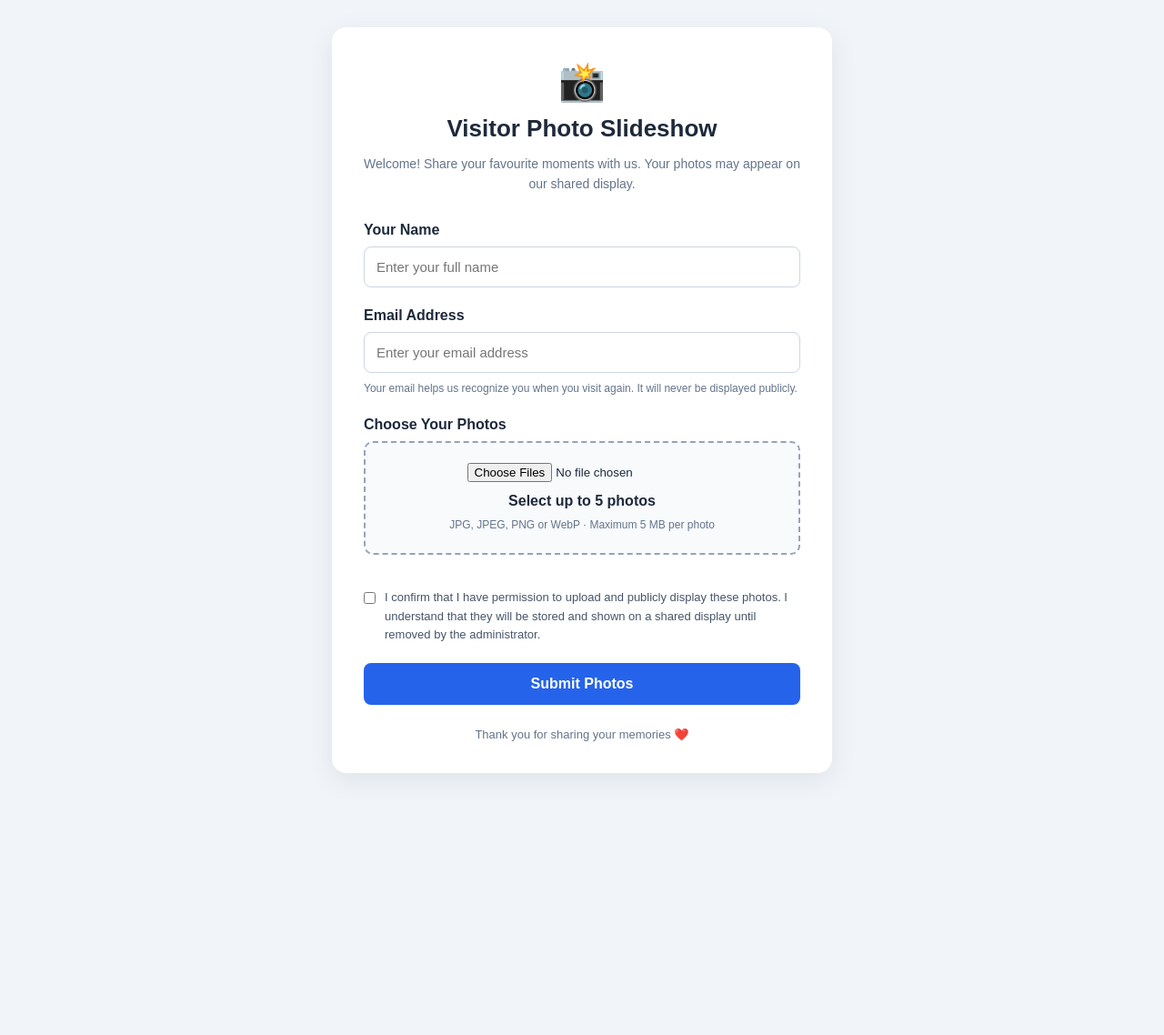
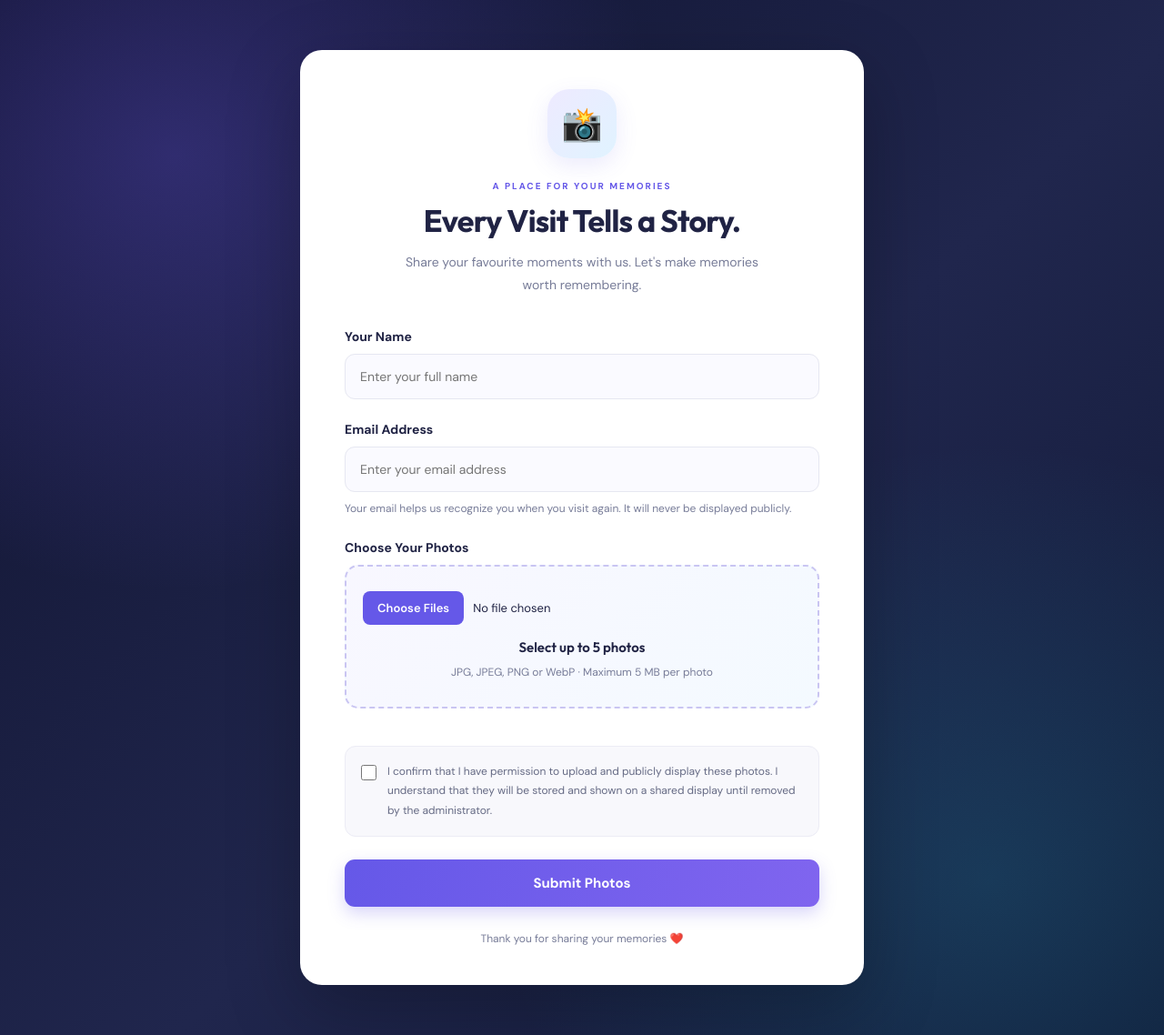
Before and after one commit to pareshmunjani/visitor-photo-slideshow, a PHP site: page / in a window 1280 px wide. Shown: the whole page at 91% size. Before the commit the page ends 852 px from the top, so only its background shows below. Run offline with PHP 8.4, Linux system fonts and the light colour scheme.

Commit message:
style: improve visitor upload page design

```diff
--- a/assets/css/style.css
+++ b/assets/css/style.css
@@ -1,3 +1,13 @@
+
+@import url('https://fonts.googleapis.com/css2?family=DM+Sans:wght@400;500;600;700&family=Outfit:wght@400;500;600;700;800&display=swap');
+
+:root {
+    --primary: #6558e8;
+    --primary-dark: #5042cf;
+    --text: #202344;
+    --muted: #777c98;
+    --border: #e6e7f1;
+}
 
 * {
     margin: 0;
@@ -6,10 +16,13 @@
 }
 
 body {
-    font-family: Arial, sans-serif;
-    background: #f1f5f9;
-    color: #1e293b;
+    font-family: 'DM Sans', sans-serif;
+    color: var(--text);
     min-height: 100vh;
+    background:
+        radial-gradient(ellipse at 15% 15%, rgba(113, 91, 240, .30), transparent 35%),
+        radial-gradient(ellipse at 85% 85%, rgba(35, 168, 195, .20), transparent 35%),
+        linear-gradient(135deg, #10132f, #20264d 55%, #111a37);
 }
 
 .page-container {
@@ -17,156 +30,286 @@ body {
     display: flex;
     justify-content: center;
     align-items: center;
-    padding: 30px 15px;
+    padding: 55px 20px;
 }
 
 .upload-card {
     width: 100%;
-    max-width: 550px;
+    max-width: 620px;
     background: #ffffff;
-    padding: 35px;
-    border-radius: 16px;
-    box-shadow: 0 8px 30px rgba(0, 0, 0, 0.08);
+    padding: 42px 48px;
+    border-radius: 24px;
+    box-shadow: 0 25px 80px rgba(0, 0, 0, .25);
+    border: 1px solid rgba(255, 255, 255, .6);
+    animation: appear .6s ease;
 }
+
+@keyframes appear {
+    from {
+        opacity: 0;
+        transform: translateY(18px);
+    }
+    to {
+        opacity: 1;
+        transform: translateY(0);
+    }
+}
+
+/* Header */
 
 .header {
     text-align: center;
-    margin-bottom: 30px;
+    margin-bottom: 35px;
 }
 
 .header-icon {
-    font-size: 42px;
+    width: 76px;
+    height: 76px;
+    display: flex;
+    align-items: center;
+    justify-content: center;
+    margin: 0 auto 18px;
+    border-radius: 24px;
+    font-size: 36px;
+    background: linear-gradient(135deg, #eeeaff, #e0f3ff);
+    box-shadow: 0 8px 25px rgba(101, 88, 232, .12);
+}
+
+.eyebrow {
+    display: inline-block;
+    color: var(--primary);
+    font-size: 10px;
+    font-weight: 700;
+    letter-spacing: 2px;
     margin-bottom: 12px;
 }
 
 .header h1 {
-    font-size: 26px;
+    font-family: 'Outfit', sans-serif;
+    font-size: 34px;
+    font-weight: 700;
+    letter-spacing: -.8px;
+    line-height: 1.2;
     margin-bottom: 12px;
 }
 
 .header p {
-    color: #64748b;
-    line-height: 1.6;
+    color: var(--muted);
     font-size: 14px;
+    line-height: 1.8;
+    max-width: 400px;
+    margin: auto;
 }
 
+/* Form */
+
 .form-group {
-    margin-bottom: 22px;
+    margin-bottom: 24px;
 }
 
 .form-group label {
     display: block;
-    font-weight: bold;
-    margin-bottom: 9px;
+    font-size: 14px;
+    font-weight: 700;
+    margin-bottom: 10px;
 }
 
 .form-group input[type="text"],
 .form-group input[type="email"] {
     width: 100%;
-    padding: 13px;
-    border: 1px solid #cbd5e1;
-    border-radius: 8px;
-    font-size: 15px;
+    padding: 15px 16px;
+    border: 1.5px solid var(--border);
+    border-radius: 11px;
+    font-family: inherit;
+    font-size: 14px;
+    color: var(--text);
+    background: #fafaff;
     outline: none;
+    transition: .25s;
 }
 
-.form-group input:focus {
-    border-color: #2563eb;
+.form-group input[type="text"]:focus,
+.form-group input[type="email"]:focus {
+    border-color: var(--primary);
+    background: #fff;
+    box-shadow: 0 0 0 4px rgba(101, 88, 232, .10);
 }
 
 .form-group small {
     display: block;
-    color: #64748b;
-    margin-top: 8px;
-    line-height: 1.5;
+    color: var(--muted);
+    margin-top: 9px;
+    line-height: 1.6;
     font-size: 12px;
 }
 
+/* Photo upload */
+
 .upload-area {
-    border: 2px dashed #94a3b8;
-    background: #f8fafc;
-    padding: 22px;
-    border-radius: 10px;
+    border: 2px dashed #c9c5f2;
+    background: linear-gradient(135deg, #f8f7ff, #f4faff);
+    padding: 27px 18px;
+    border-radius: 15px;
     text-align: center;
+    transition: .25s;
 }
 
-.upload-area input {
-    max-width: 100%;
-    margin-bottom: 12px;
+.upload-area:hover {
+    border-color: var(--primary);
+    background: #f4f2ff;
+}
+
+.upload-area input[type="file"] {
+    width: 100%;
+    font-family: inherit;
+    font-size: 13px;
+    cursor: pointer;
+}
+
+.upload-area input[type="file"]::file-selector-button {
+    border: none;
+    background: var(--primary);
+    color: white;
+    padding: 10px 16px;
+    border-radius: 8px;
+    font-family: inherit;
+    font-weight: 600;
+    cursor: pointer;
+    margin-right: 10px;
+}
+
+.upload-area input[type="file"]::file-selector-button:hover {
+    background: var(--primary-dark);
 }
 
 .upload-area p {
-    font-weight: bold;
-    margin-bottom: 7px;
+    font-family: 'Outfit', sans-serif;
+    font-weight: 600;
+    margin-top: 15px;
+    font-size: 15px;
 }
 
 .photo-preview {
     display: flex;
     flex-wrap: wrap;
-    gap: 10px;
-    margin-top: 15px;
+    gap: 12px;
+    margin-top: 16px;
 }
 
 .photo-preview img {
-    width: 85px;
-    height: 85px;
+    width: 100px;
+    height: 100px;
     object-fit: cover;
-    border-radius: 8px;
-    border: 1px solid #cbd5e1;
+    border-radius: 12px;
+    border: 3px solid white;
+    box-shadow: 0 4px 15px rgba(0, 0, 0, .12);
 }
 
+/* Error */
+
 .error-message {
-    color: #dc2626;
+    color: #dc3545;
     font-size: 13px;
-    margin-top: 8px;
+    margin-top: 10px;
+    font-weight: 600;
 }
+
+/* Consent */
 
 .consent-group {
     display: flex;
     align-items: flex-start;
-    gap: 10px;
-    margin: 20px 0;
+    gap: 12px;
+    padding: 17px;
+    background: #f8f8fc;
+    border: 1px solid #ececf5;
+    border-radius: 12px;
+    margin: 25px 0;
 }
 
 .consent-group input {
-    margin-top: 4px;
+    width: 17px;
+    height: 17px;
+    flex-shrink: 0;
+    margin-top: 3px;
+    accent-color: var(--primary);
+    cursor: pointer;
 }
 
 .consent-group label {
-    font-size: 13px;
-    line-height: 1.6;
-    color: #475569;
-}
-
-button {
-    width: 100%;
-    padding: 14px;
-    background: #2563eb;
-    color: white;
-    border: none;
-    border-radius: 8px;
-    font-size: 16px;
-    font-weight: bold;
+    font-size: 12px;
+    line-height: 1.8;
+    color: #656a84;
     cursor: pointer;
 }
 
-button:hover {
-    background: #1d4ed8;
+/* Submit button */
+
+button[type="submit"] {
+    width: 100%;
+    padding: 16px;
+    background: linear-gradient(110deg, #6558e8, #8065ef);
+    color: white;
+    border: none;
+    border-radius: 11px;
+    font-family: 'DM Sans', sans-serif;
+    font-size: 15px;
+    font-weight: 700;
+    cursor: pointer;
+    box-shadow: 0 7px 18px rgba(101, 88, 232, .25);
+    transition: .25s;
 }
+
+button[type="submit"]:hover {
+    transform: translateY(-2px);
+    box-shadow: 0 10px 25px rgba(101, 88, 232, .35);
+}
+
+button[type="submit"]:active {
+    transform: translateY(0);
+}
+
+/* Footer */
 
 footer {
     text-align: center;
-    margin-top: 25px;
-    color: #64748b;
-    font-size: 13px;
+    margin-top: 27px;
+    color: var(--muted);
+    font-size: 12px;
 }
 
-@media (max-width: 480px) {
+/* Keyboard accessibility */
+
+input:focus-visible,
+button:focus-visible {
+    outline: 3px solid rgba(101, 88, 232, .35);
+    outline-offset: 3px;
+}
+
+/* Mobile responsiveness */
+
+@media (max-width: 600px) {
+
+    .page-container {
+        padding: 22px 13px;
+    }
+
     .upload-card {
-        padding: 22px;
+        padding: 30px 22px;
+        border-radius: 19px;
     }
 
     .header h1 {
-        font-size: 22px;
+        font-size: 28px;
+    }
+
+    .header-icon {
+        width: 65px;
+        height: 65px;
+        font-size: 30px;
+    }
+
+    .form-group {
+        margin-bottom: 20px;
     }
 }
--- a/index.php
+++ b/index.php
@@ -19,16 +19,22 @@
 
         <section class="upload-card">
 
-            <div class="header">
-                <div class="header-icon">📸</div>
 
-                <h1>Visitor Photo Slideshow</h1>
+<div class="header">
 
-                <p>
-                    Welcome! Share your favourite moments with us.
-                    Your photos may appear on our shared display.
-                </p>
-            </div>
+    <div class="header-icon">📸</div>
+
+    <span class="eyebrow">A PLACE FOR YOUR MEMORIES</span>
+
+    <h1>Every Visit Tells a Story.</h1>
+
+    <p>
+        Share your favourite moments with us.
+        Let's make memories worth remembering.
+    </p>
+
+</div>
+
 
             <form action="upload.php" method="POST"
                   enctype="multipart/form-data">
```
